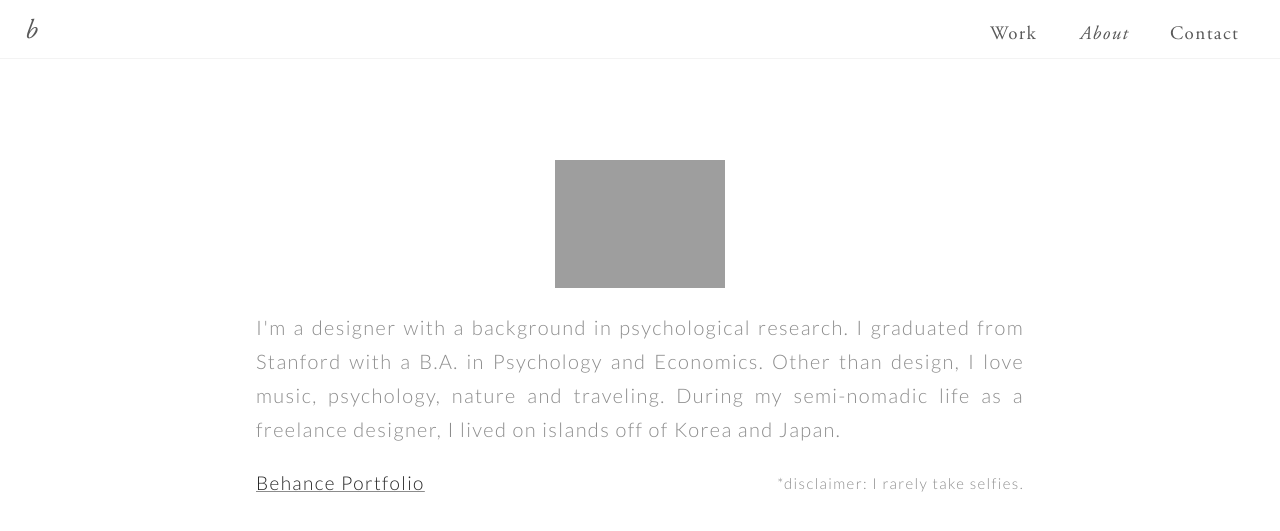
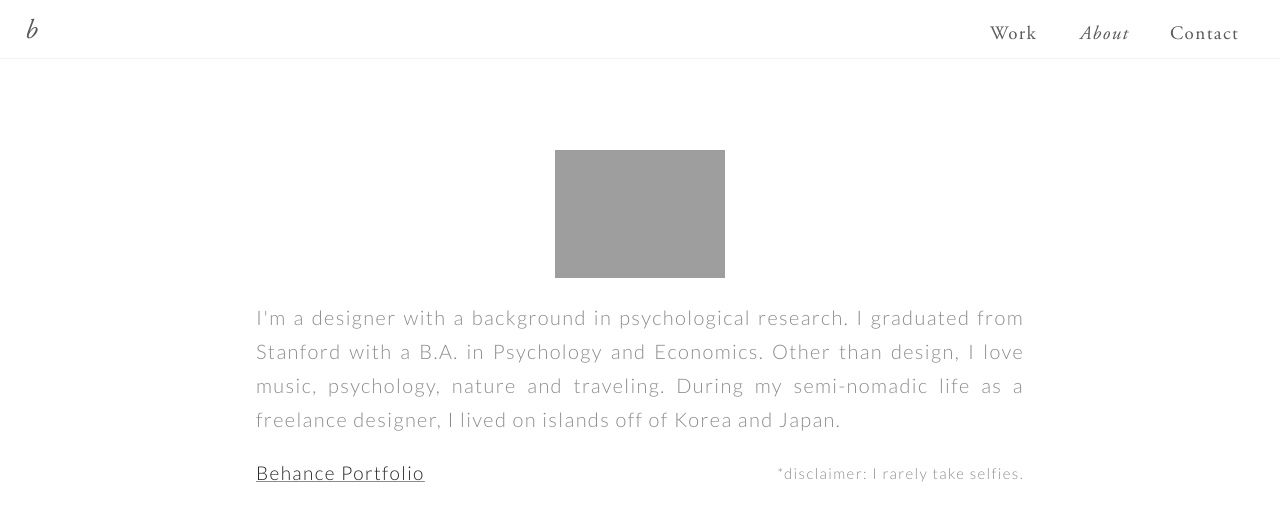
Before and after one commit to bkwon0402/bkwon0402.github.io, a Jekyll site: the page about.html, which Jekyll copies as it is, in a window 1280 px wide. Shown: the top 531 px of the page. Built offline with Jekyll 4.4.1, drawn with Linux system fonts in a browser that asks for light colours.

Commit message:
Update core.css

```diff
--- a/styles/core.css
+++ b/styles/core.css
@@ -1044,7 +1044,7 @@ div.newsletterredesign {
 .clear .say {
     margin-left: auto;
     margin-right: auto;
-    margin-top: 80px;
+    margin-top: 70px;
 }
 .selfie2 img {
     width: 100%;
```
